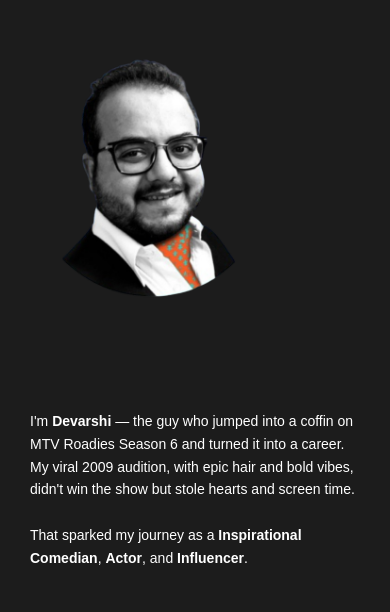
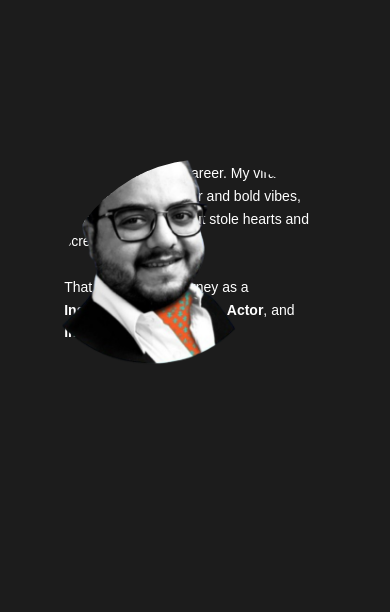
Before and after one commit to AshishProject7878/react-prototype, a React (Vite) app: page / in a window 390 px wide. Shown: the part 1192-1804 px from the top of the page. Built offline with nearby package versions, Linux system fonts and the light colour scheme; a web font is replaced by a local one.

Commit message:
changes 106

```diff
--- a/src/components/About.jsx
+++ b/src/components/About.jsx
@@ -8,7 +8,57 @@ gsap.registerPlugin(ScrollTrigger);
 
 const About = () => {
   useGSAP(() => {
-    const clipAnimation = gsap.timeline({
+  const isMobile = window.matchMedia("(max-width: 640px)").matches;
+
+  if (isMobile) {
+    gsap.set(".about-image img", { opacity: 1, scale: 1 });
+    gsap.set(".AboutFlexP", { y: -100, zIndex: -1 });
+
+    // Set initial clip-path as a small circle
+    gsap.set(".mask-clip-path", {
+      clipPath: "ellipse(40% 20% at 50% 50%)", // width: 40%, height: 20%
+    });
+
+    const mobileTimeline = gsap.timeline({
+      scrollTrigger: {
+        trigger: "#clip",
+        start: "top top",
+        end: "+=500",
+        scrub: 0.5,
+        pin: true,
+        pinSpacing: true,
+        // markers: true,
+      },
+    });
+
+    mobileTimeline
+      // Animate the ellipse to grow more vertically (height increases)
+      .to(".mask-clip-path", {
+        clipPath: "ellipse(70% 70% at 50% 50%)", // ⬅️ width and height both increased
+        ease: "power1.inOut",
+        duration: 1,
+        scale: 1.2,
+      })
+      .to(".knowImg", {
+        marginTop: "28%",
+        left: "5%",
+      })
+      .to(
+        ".AboutFlexP",
+        {
+          y: 150,
+          opacity: 1,
+          zIndex: 1,
+          duration: 1,
+          scale: .9,
+
+        },
+        "-=0.5"
+      );
+
+  } else {
+    // 🔹 Desktop scrollTrigger animation
+    const desktopTimeline = gsap.timeline({
       scrollTrigger: {
         trigger: "#clip",
         start: "center center",
@@ -16,15 +66,19 @@ const About = () => {
         scrub: 0.5,
         pin: true,
         pinSpacing: false,
+        // markers: true,
       },
     });
 
-    clipAnimation.to(".mask-clip-path", {
+    desktopTimeline.to(".mask-clip-path", {
       width: "100vw",
       height: "100vh",
       borderRadius: 0,
     });
-  });
+  }
+});
+
+
 
   return (
     <div id="about" className="min-h-screen w-screen">
@@ -41,7 +95,7 @@ const About = () => {
           <img
             src="img/KnowMe.png"
             alt="Background"
-            className="absolute left-5 top-0 size-fit object-contain z-10"
+            className="absolute left-5 top-0 size-fit object-contain z-10 knowImg"
           />
           <p className="AboutFlexP absolute right-12 top-1/2 transform -translate-y-1/2 max-w-xl text-right text-lg leading-relaxed text-white">
             I'm <span className="font-semibold text-primary">Devarshi</span> — the guy who jumped into a coffin on MTV Roadies Season 6
--- a/src/index.css
+++ b/src/index.css
@@ -316,6 +316,12 @@ body {
   .skip-btn {
     visibility: hidden;
   }
+
+  .mask-clip-path {
+  clip-path: circle(40% at 50% 50%);
+  /* background-color: #fff; */
+  margin-top: -20%;
+  }
 }
 
 .funky-text {
@@ -445,6 +451,7 @@ body {
     padding: 1.5rem;
     gap: 1rem;
     margin-left: 10px;
+    margin-bottom: -20%;
   }
 
   .AboutFlexP {
@@ -452,10 +459,10 @@ body {
     font-size: 14px;
     text-align: left;
     text-align-last: left;
-    margin-top: 40%;
-    margin-bottom: -500px;
-    right: 40px !important;
-    width: 330px;
+    margin-top: 25%;
+    margin-bottom: 50%;
+    right: 22% !important;
+    width: 250px;
   }
 
   .about-image{
@@ -469,6 +476,7 @@ body {
     margin-top: 50px;
     left: 30%;
     position: absolute;
+    margin-top: 50%;
   }
 
   .animated-title{
```
